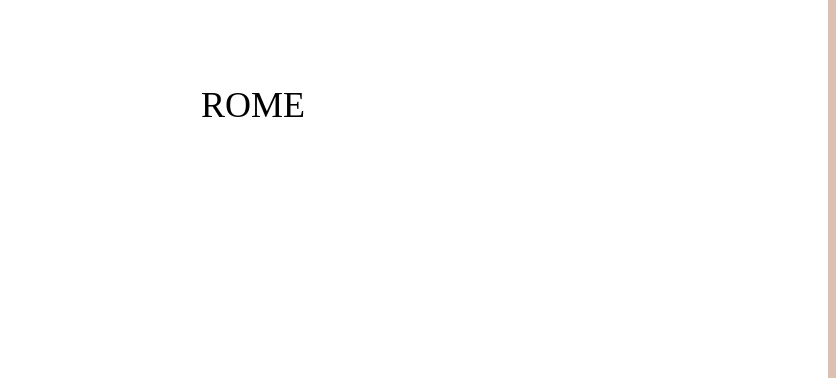
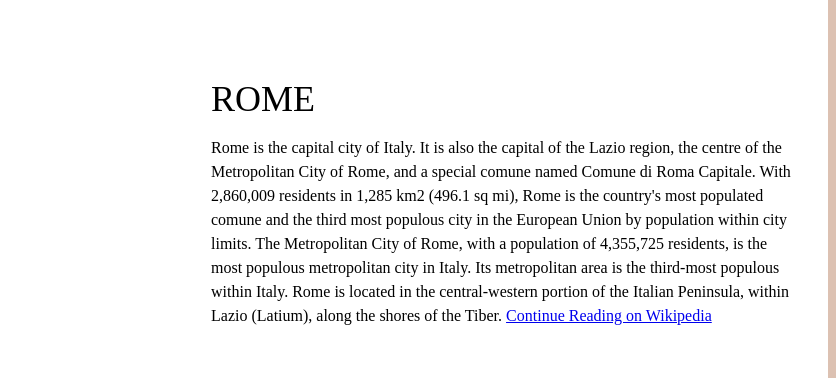
Before and after one commit to rcontini/Travel-Project, a plain HTML site: page index.html in a window 1280 px wide. Shown: the part 867-1245 px from the top of the page, 444-1280 px from the left. Drawn offline with Linux system fonts and the light colour scheme.

Commit message:
added content to paragraph and styled

```diff
--- a/index.html
+++ b/index.html
@@ -28,7 +28,22 @@
           </div>
           <div>
             <h3>Rome</h3>
-            <p></p>
+            <p>
+              Rome is the capital city of Italy. It is also the capital of the
+              Lazio region, the centre of the Metropolitan City of Rome, and a
+              special comune named Comune di Roma Capitale. With 2,860,009
+              residents in 1,285 km2 (496.1 sq mi), Rome is the country's most
+              populated comune and the third most populous city in the European
+              Union by population within city limits. The Metropolitan City of
+              Rome, with a population of 4,355,725 residents, is the most
+              populous metropolitan city in Italy. Its metropolitan area is the
+              third-most populous within Italy. Rome is located in the
+              central-western portion of the Italian Peninsula, within Lazio
+              (Latium), along the shores of the Tiber.
+              <a href="https://en.wikipedia.org/wiki/Rome" target="_blank"
+                >Continue Reading on Wikipedia</a
+              >
+            </p>
           </div>
         </section>
         <section></section>
--- a/src/styles.css
+++ b/src/styles.css
@@ -61,13 +61,16 @@
 main h3 {
   font-weight: 500;
   font-size: 36px;
-  line-height: 1.5;
   text-transform: uppercase;
   margin: 0;
 }
 main img {
   max-width: 100%;
   height: auto;
+}
+main p {
+  font-size: 16px;
+  line-height: 1.5;
 }
 
 footer h3 {
@@ -97,7 +100,7 @@
 .grid {
   display: grid;
   grid-template-columns: 1fr 2fr 1fr;
-  grid-gap: 10px;
+  grid-gap: 30px;
 }
 .grid-2-columns {
   grid-template-columns: 1fr 1fr;
@@ -121,7 +124,7 @@
   }
   .grid {
     grid-template-columns: 1fr;
-    grid-gap: 5px;
+    grid-gap: 10px;
   }
   section {
     padding: 36px;
```
